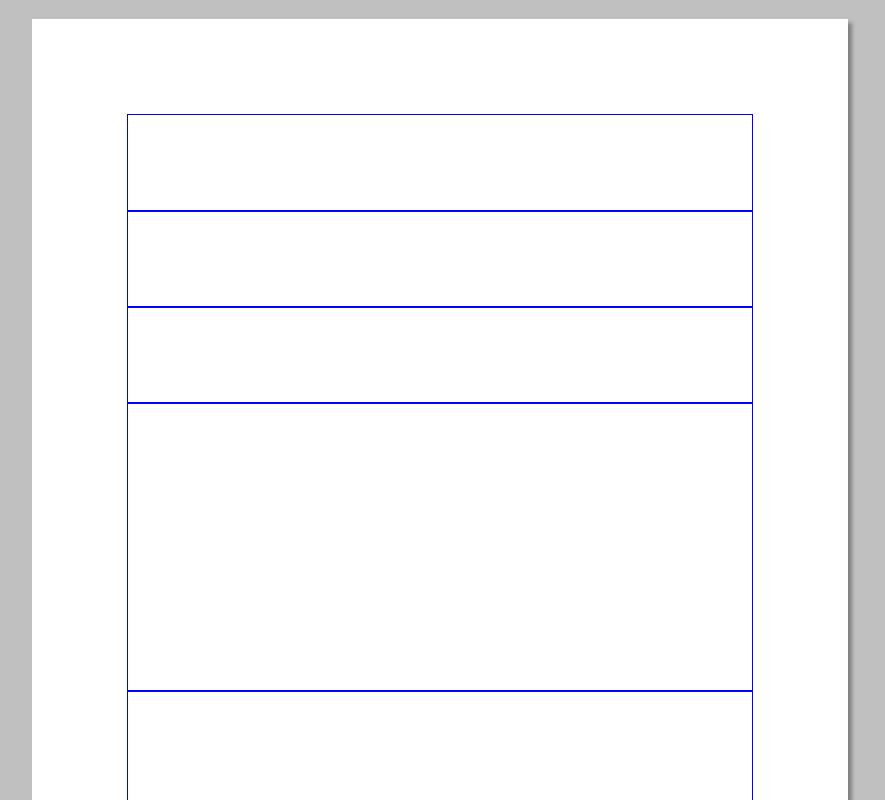
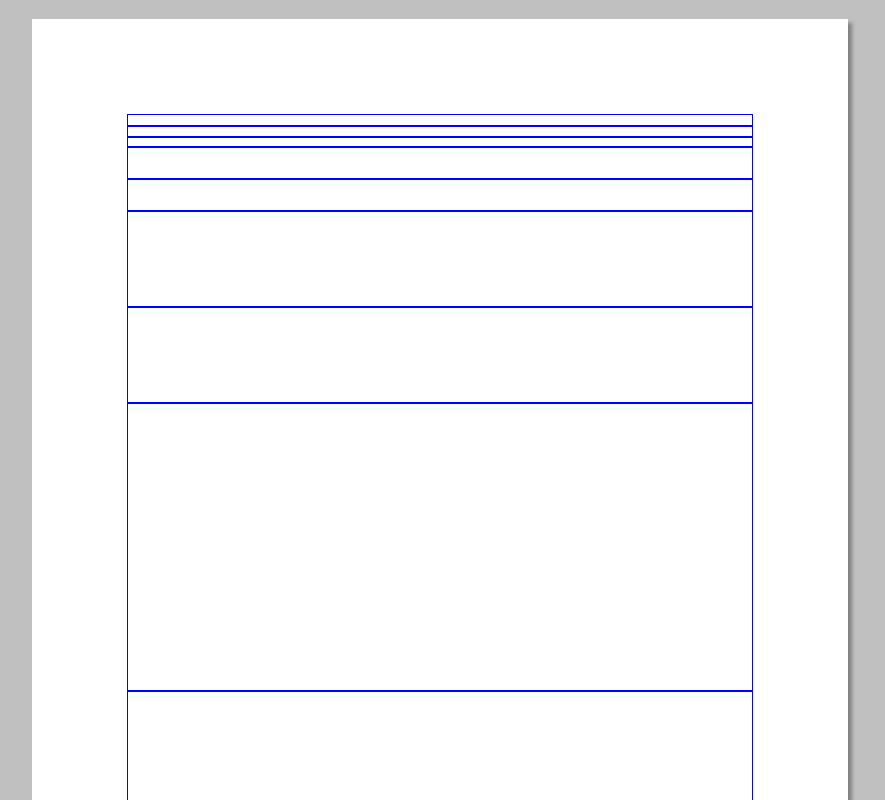
Before and after one commit to marinm/bmd, a Vue app: page / in a window 1280 px wide. Shown: the top 800 px of the page, without its empty margins (200-1085 px from the left). Built offline with nearby package versions, Linux system fonts and the light colour scheme.

Commit message:
more boxes

```diff
--- a/src/App.vue
+++ b/src/App.vue
@@ -7,7 +7,15 @@ import Paper from "./components/Paper.vue";
   <Paper>
     <Box>
       <Box>
-        <Box></Box>
+        <Box>
+          <Box>
+            <Box></Box>
+            <Box></Box>
+            <Box></Box>
+          </Box>
+          <Box></Box>
+          <Box></Box>
+        </Box>
         <Box></Box>
         <Box></Box>
       </Box>
```
